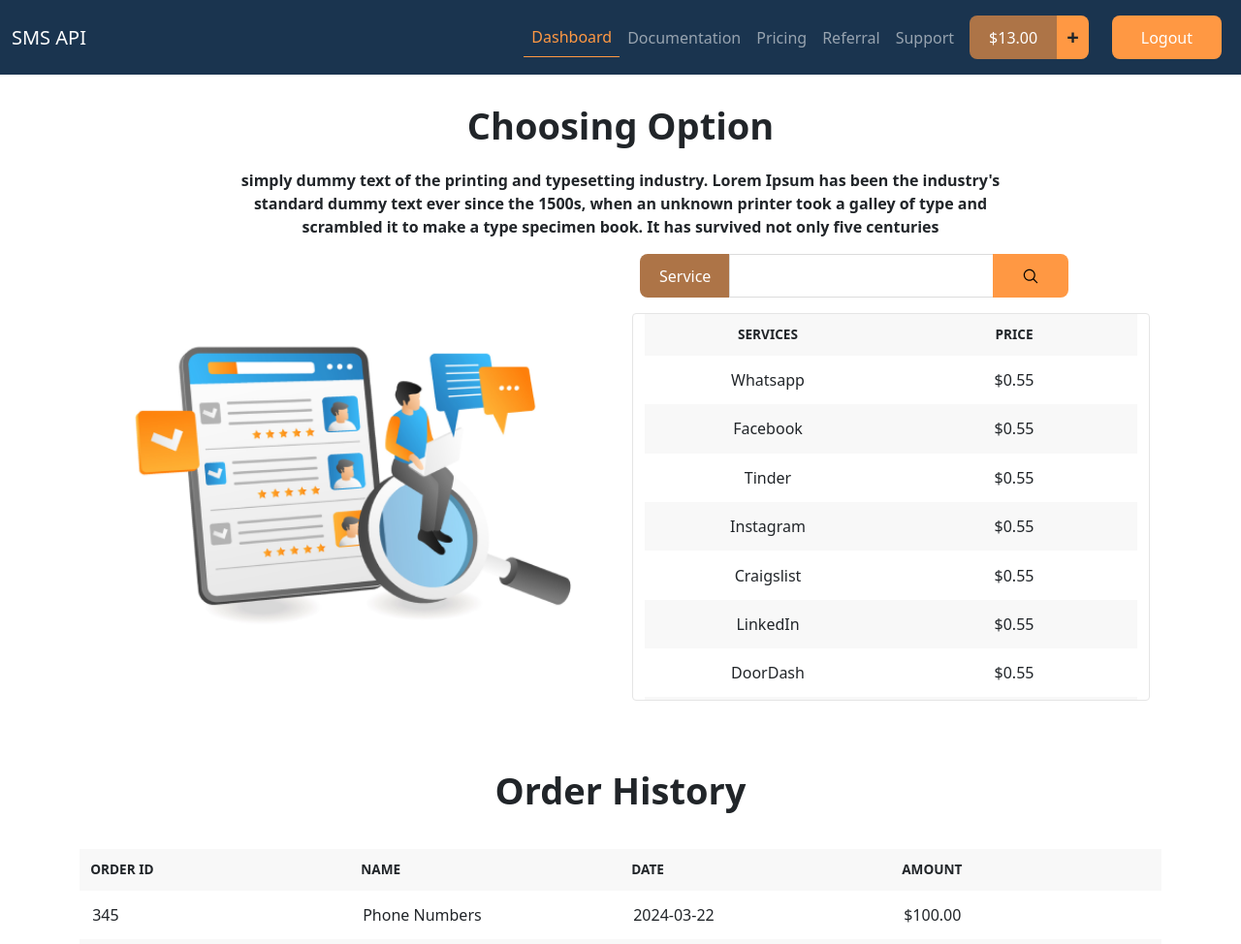
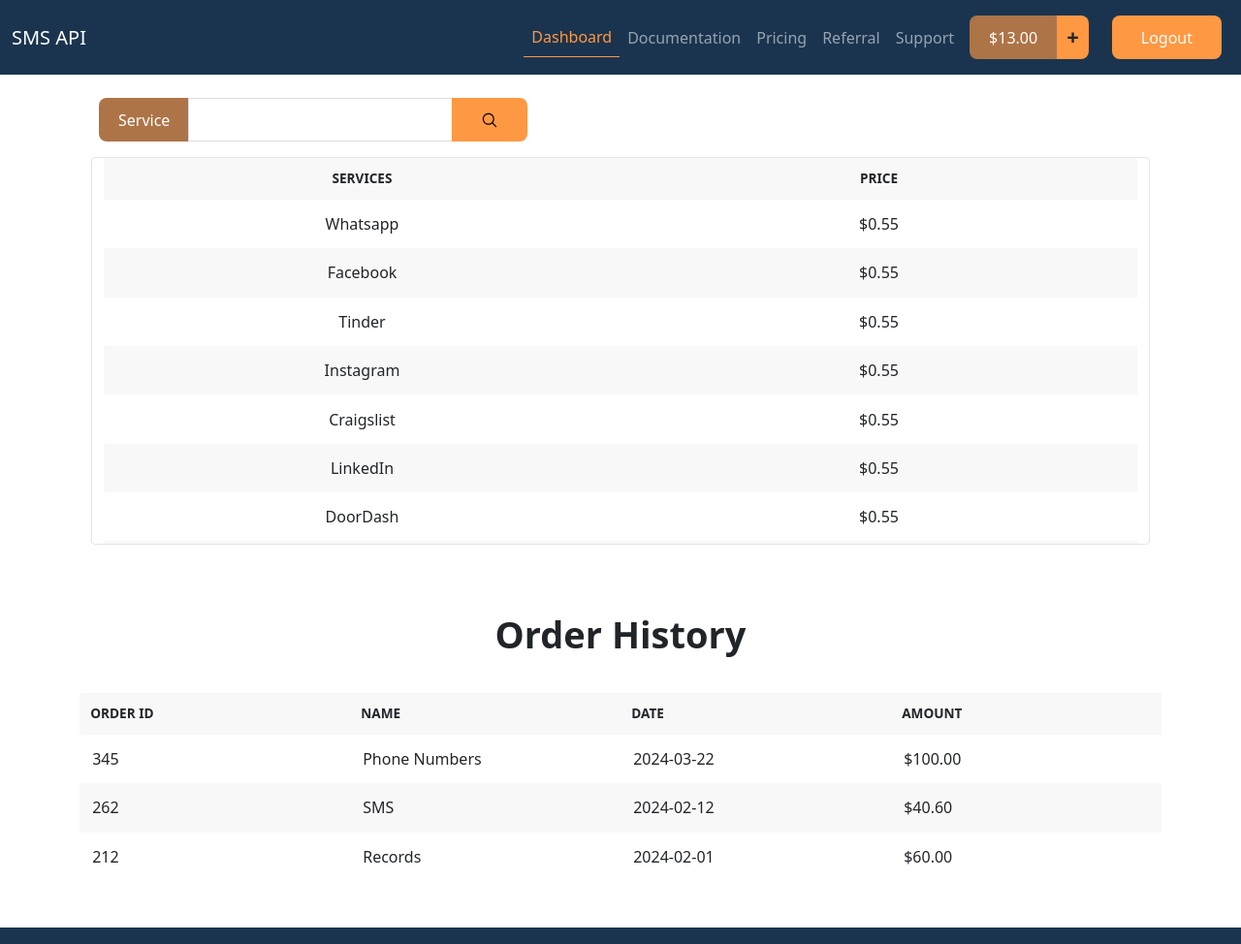
Before and after one commit to akkisardar/SMS-API, a plain HTML site: page index.html in a window 1280 px wide. Shown: the top 974 px of the page at 97% size. Drawn offline with nearby package versions, Linux system fonts and the light colour scheme.

Commit message:
Update index.html

```diff
--- a/index.html
+++ b/index.html
@@ -61,16 +61,16 @@
 </nav> -->
 <section>
     <div class="w-100 text-center pt-4 container">
-        <p class="font-38 font-bold">Choosing Option</p>
+<!--         <p class="font-38 font-bold">Choosing Option</p>
         <div class="w-100 d-flex justify-content-center"><p class="w-75 text-center font-bold">simply dummy text of the printing and typesetting industry. Lorem Ipsum has been the industry's standard dummy
             text ever since the 1500s, when an unknown printer took a galley of type and scrambled it to make a type
             specimen book. It has survived not only five centuries</p>
-        </div>
+        </div> -->
         <div class="row m-0">
-            <div class="col-lg-6 col-12">
+<!--             <div class="col-lg-6 col-12">
                 <img class="w-100 pt-5" src="./images/vecteezy_isometric-flat-3d-illustration-concept-of-man-choosing-the_15881056 1.png" alt="">
-            </div>
-            <div class="col-lg-6 col-12">
+            </div> -->
+            <div class="col-lg-12 col-12">
                 <label class="input-group ps-2 mb-3">
                     <span class="btn-pay">Service</span>
                     <input id="service_filter" type="text" class="cstm-input">
```
